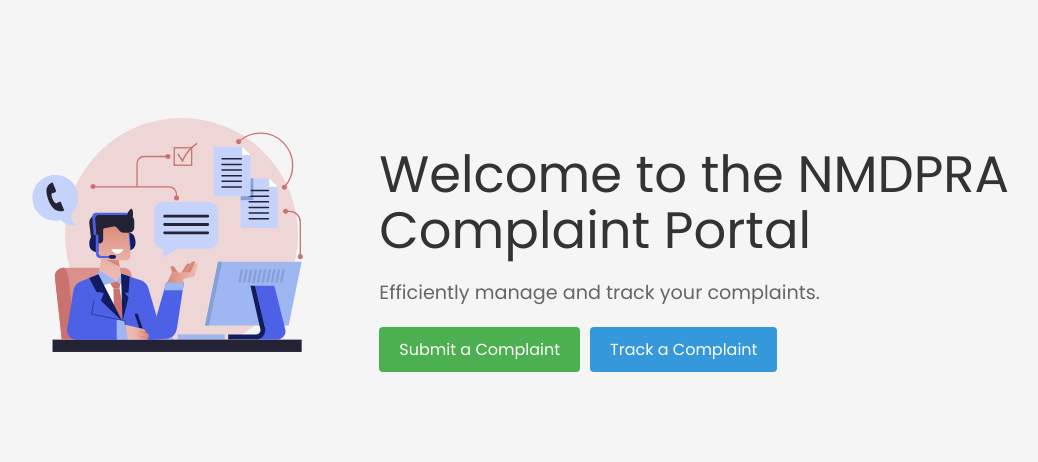
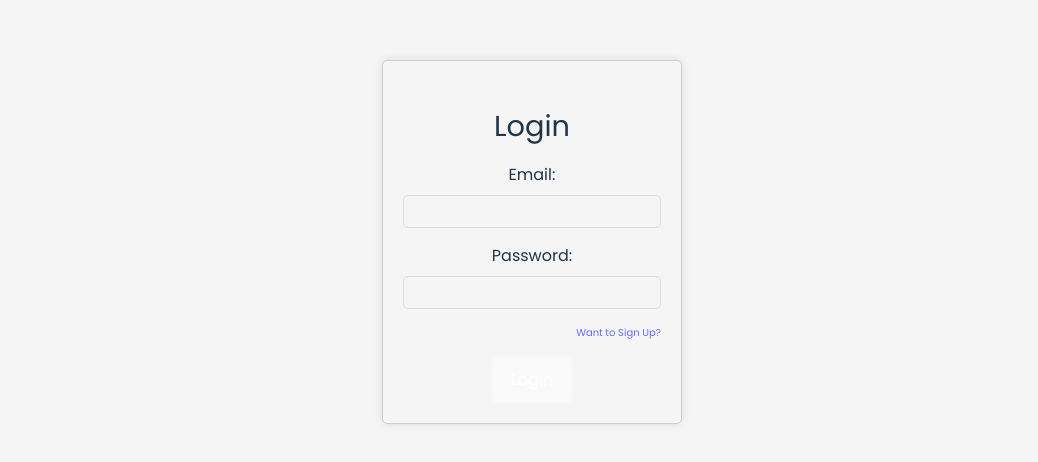
Before and after one commit to farukumarx64/cms-platform, a React (Vite) app: page / in a window 1280 px wide. Shown: the part 158-620 px from the top of the page, without its empty margins (108-1146 px from the left). Built offline with nearby package versions, Linux system fonts and the light colour scheme.

Commit message:
implemented the login and sign up page including sessions

```diff
--- a/package.json
+++ b/package.json
@@ -23,6 +23,7 @@
     "framer-motion": "^10.16.4",
     "graphql": "^16.8.1",
     "graphql-request": "^6.1.0",
+    "jsonwebtoken": "^9.0.2",
     "react": "^18.2.0",
     "react-dom": "^18.2.0",
     "react-router-dom": "^6.18.0",
--- /dev/null
+++ b/src/backend/auth.js
@@ -0,0 +1,73 @@
+// auth.js
+import { createClient } from "@supabase/supabase-js";
+
+class Auth {
+  constructor() {
+    this.supabaseUrl = process.env.SUPABASE_URL;
+    this.supabaseKey = process.env.SUPABASE_KEY;
+    this.supabase = createClient(this.supabaseUrl, this.supabaseKey);
+  }
+
+  async signUp({ email, password }) {
+    try {
+      const { user, error } = await this.supabase.auth.signUp({
+        email,
+        password,
+      });
+
+      if (error) {
+        console.error("Sign-up error:", error.message);
+      } else {
+        console.log("Sign-up successful:", user);
+        // You can optionally handle the signed-up user, e.g., store user data in a database
+        return user;
+      }
+    } catch (error) {
+      console.error("Error during sign-up:", error.message);
+      throw error;
+    }
+  }
+
+  async signIn({ email, password }) {
+    console.log(email);
+    try {
+      const { user, error } = await this.supabase.auth.signInWithPassword({
+        email,
+        password,
+      });
+
+      if (error) {
+        console.error("Login error:", error.message);
+      } else {
+        console.log("Logged in successfully:", user);
+        // You can optionally handle the logged-in user
+        return user;
+      }
+    } catch (error) {
+      console.error("Error during login:", error.message);
+      throw error;
+    }
+  }
+
+  async getSession() {
+    try {
+      const { data, error } = await this.supabase.auth.getSession();
+      if (error) {
+        console.error("Session retrieval error:", error.message);
+      } else {
+        console.log("Session retrieved: ", data);
+        return data;
+      }
+    } catch (error) {
+      console.error("Error retrieving session:", error.message);
+      throw error;
+    }
+  }
+
+  signOut() {
+    this.supabase.auth.signOut();
+    // You can optionally perform additional actions after sign-out
+  }
+}
+
+export default Auth;
--- a/src/backend/dataBase.js
+++ b/src/backend/dataBase.js
@@ -2,7 +2,7 @@ import { createClient } from "@supabase/supabase-js";
 
 export default class Database {
   constructor() {
-    this.supabaseUrl = "https://nalyqbblkzsbsuapjilb.supabase.co";
+    this.supabaseUrl = process.env.SUPABASE_URL;
     this.supabaseKey = process.env.SUPABASE_KEY;
     this.supabase = createClient(this.supabaseUrl, this.supabaseKey);
   }
--- a/src/backend/storage.js
+++ b/src/backend/storage.js
@@ -4,7 +4,7 @@ import { createClient } from "@supabase/supabase-js";
 
 class StorageService {
   constructor() {
-    this.supabaseUrl = "https://nalyqbblkzsbsuapjilb.supabase.co";
+    this.supabaseUrl = process.env.SUPABASE_URL;
     this.supabaseKey = process.env.SUPABASE_KEY;
     this.supabase = createClient(this.supabaseUrl, this.supabaseKey);
     this.bucketName = "complain-attachment";
--- /dev/null
+++ b/src/components/views/LoginPage.jsx
@@ -0,0 +1,56 @@
+// Login.js
+import { useState } from "react";
+import Auth from "../../backend/auth";
+import "../../styles/Login.css";
+
+const auth = new Auth();
+
+const Login = () => {
+  const [email, setEmail] = useState("");
+  const [password, setPassword] = useState("");
+
+  const authenticate = async () => {
+    const response = await auth.getSession();
+    const token = response.session.access_token;
+    if (token) {
+      console.log("session token: ", token);
+      window.location.href = "/home";
+    }
+  };
+
+  authenticate();
+  const handleLogin = async () => {
+    await auth.signIn({
+      email,
+      password,
+    });
+
+    console.log("Logged in successfully:");
+    window.location.href = "/home";
+    // Redirect or perform other actions upon successful login
+  };
+
+  return (
+    <div id="login">
+      <h2>Login</h2>
+      <label>Email:</label>
+      <input
+        type="text"
+        value={email}
+        onChange={(e) => setEmail(e.target.value)}
+      />
+
+      <label>Password:</label>
+      <input
+        type="password"
+        value={password}
+        onChange={(e) => setPassword(e.target.value)}
+      />
+
+      <a href="/sign-up">Want to Sign Up?</a>
+      <button onClick={handleLogin}>Login</button>
+    </div>
+  );
+};
+
+export default Login;
--- /dev/null
+++ b/src/components/views/SignupPage.jsx
@@ -0,0 +1,56 @@
+// Login.js
+import { useState } from "react";
+import Auth from "../../backend/auth";
+import "../../styles/Login.css";
+
+const auth = new Auth();
+
+const SignUp = () => {
+  const [email, setEmail] = useState("");
+  const [password, setPassword] = useState("");
+
+  const authenticate = async () => {
+    const response = await auth.getSession();
+    const token = response.session.access_token;
+    if (token) {
+      console.log("session token: ", token);
+      window.location.href = "/home";
+    }
+  };
+
+  authenticate();
+
+  const handleSignup = async () => {
+    await auth.signUp({
+      email,
+      password,
+    });
+
+    console.log("Logged in successfully:");
+    window.location.href = "/home";
+    // Redirect or perform other actions upon successful login
+  };
+
+  return (
+    <div id="signup">
+      <h2>Sign Up</h2>
+      <label>Email:</label>
+      <input
+        type="text"
+        value={email}
+        onChange={(e) => setEmail(e.target.value)}
+      />
+
+      <label>Password:</label>
+      <input
+        type="password"
+        value={password}
+        onChange={(e) => setPassword(e.target.value)}
+      />
+      <a href="/">Already Registered?</a>
+      <button onClick={handleSignup}>Login</button>
+    </div>
+  );
+};
+
+export default SignUp;
--- /dev/null
+++ b/src/styles/Login.css
@@ -0,0 +1,51 @@
+/* Login.css */
+#login,
+#signup {
+  width: 300px;
+  margin: 0 auto;
+  padding: 20px;
+  border: 1px solid #ccc;
+  border-radius: 5px;
+  box-shadow: 0 0 10px rgba(0, 0, 0, 0.1);
+  display: flex;
+  flex-direction: column;
+  justify-content: center;
+  align-items: center;
+}
+
+h2 {
+  text-align: center;
+}
+
+label {
+  display: block;
+  margin-bottom: 8px;
+}
+
+a {
+  font-size: 10px;
+  text-decoration: none;
+  align-self: flex-end;
+}
+
+input {
+  width: 100%;
+  padding: 8px;
+  background-color: transparent;
+  margin-bottom: 16px;
+}
+
+button {
+  margin-top: 1rem;
+  background-color: #4caf50;
+  color: white;
+  padding: 10px 15px;
+  border: none;
+  border-radius: 5px;
+  cursor: pointer;
+  font-size: 16px;
+}
+
+button:hover {
+  background-color: #45a049;
+}
```
Also changed, not shown: src/App.jsx (+11 -1 lines), 2 other files (tests, documents, lock files or other folders).
